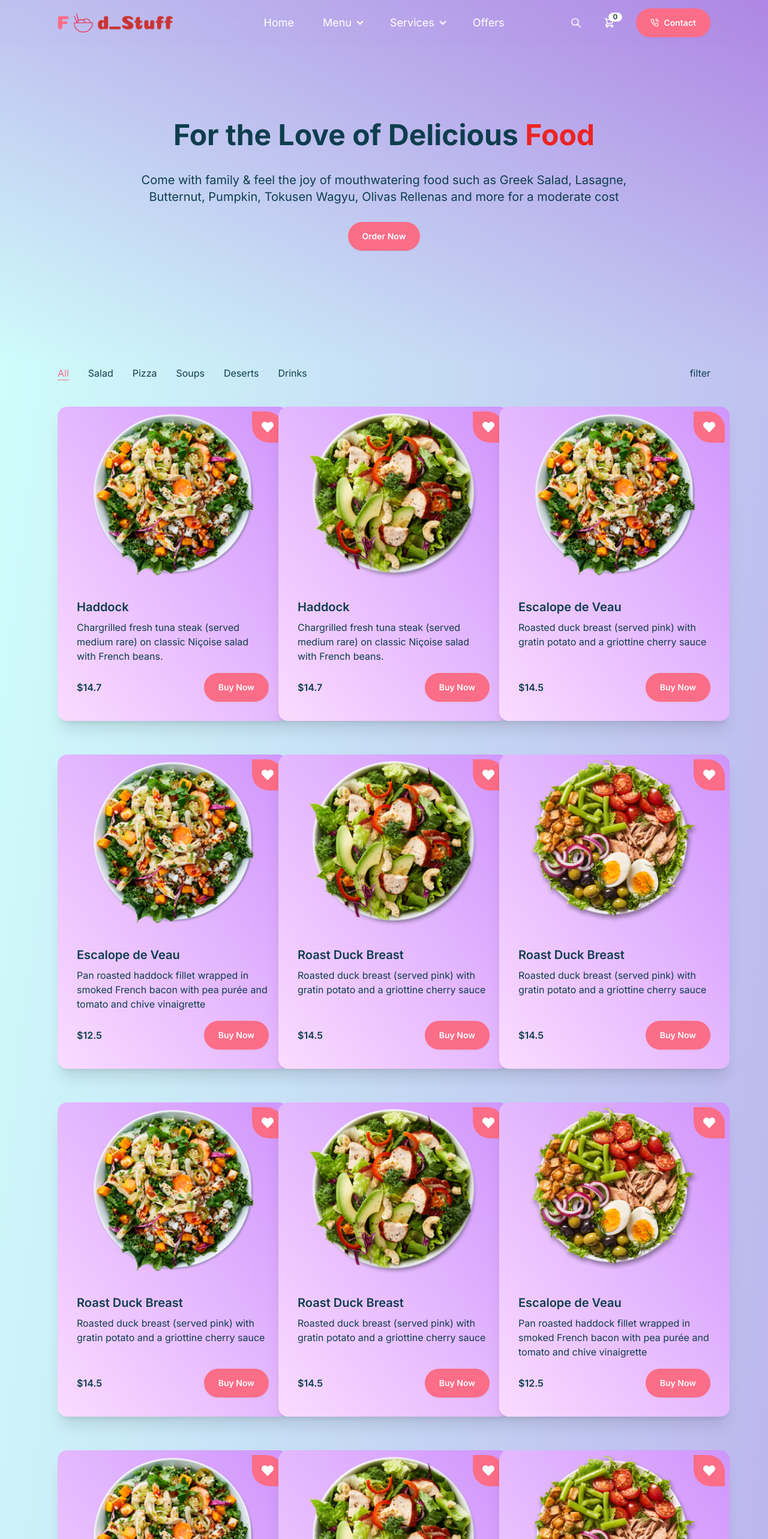
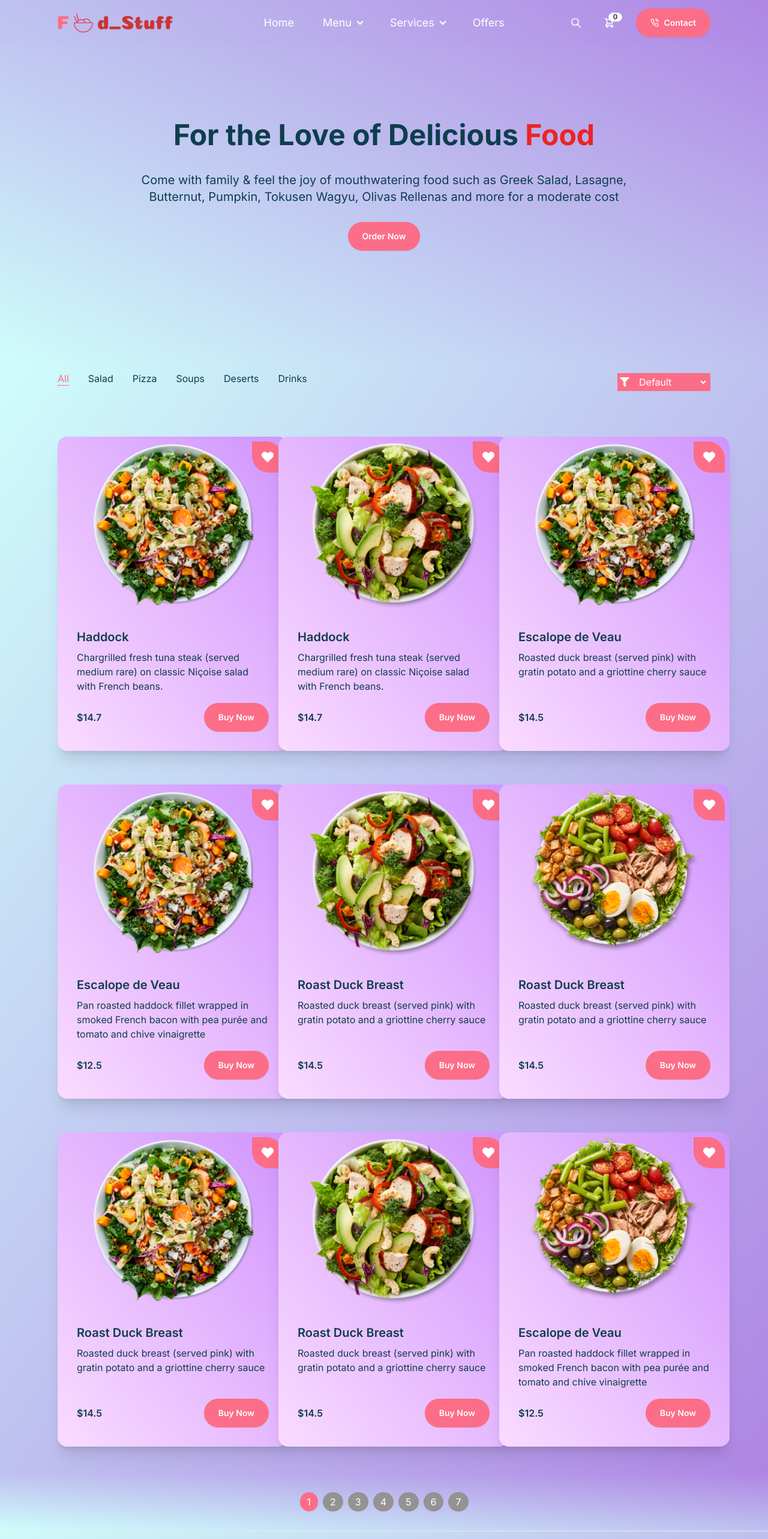
Before and after one commit to utkarsh032/Food_Stuff-Mern-Project, a React (Vite) app in the folder food-stuff_client/: page /menu in a window 1280 px wide. Shown: the top 2566 px of the page at 60% size. Built offline with nearby package versions, Linux system fonts and the light colour scheme.

Commit message:
filter & pagination

```diff
--- a/food-stuff_client/src/App.css
+++ b/food-stuff_client/src/App.css
@@ -8,6 +8,11 @@ body {
   font-family: 'Inter', sans-serif;
 
 }
+
+header, nav{
+  z-index: 10001 !important;
+}
+
 
 .section-container {
   @apply max-w-screen-2xl container mx-auto xl:px-24 px-4
--- a/food-stuff_client/src/pages/Shop/Menu.jsx
+++ b/food-stuff_client/src/pages/Shop/Menu.jsx
@@ -1,5 +1,6 @@
 import React, { useEffect, useState } from 'react'
 import Card from '../../components/Card'
+import { FaFilter } from 'react-icons/fa'
 
 const Menu = () => {
 
@@ -7,6 +8,8 @@ const Menu = () => {
   const [filteredItems, setFilteredItems] = useState([])
   const [selectedCategory, setSelectedCategory] = useState("all")
   const [sortOption, setSortOption] = useState("default ")
+  const [currentPage, setCurrentPage] = useState(1);
+  const [itemsPerPage] = useState(9);
 
   useEffect(() => {
     const fetchData = async () => {
@@ -29,49 +32,57 @@ const Menu = () => {
     const filtered = category === "all" ? menu : menu.filter((item) => item.category === category)
     setFilteredItems(filtered)
     setSelectedCategory(category)
+    setCurrentPage(1)
   }
 
   // show all
   const showAll = () => {
     setFilteredItems(menu)
     setSelectedCategory("all")
+    setCurrentPage(1)
   }
 
   const handleSortChange = (option) => {
-    setSortOption(option)
+    setSortOption(option);
 
-    let sortedItems = [...filterItems]
+    // Logic for sorting based on the selected option
+    let sortedItems = [...filteredItems];
 
     switch (option) {
-      case 'A-Z':
-        sortedItems.sort((a, b) => a.name.localCompare(b.name))
+      case "A-Z":
+        sortedItems.sort((a, b) => a.name.localeCompare(b.name));
         break;
-
-      case 'Z-A':
-        sortedItems.sort((b, a) => b.name.localCompare(a.name))
+      case "Z-A":
+        sortedItems.sort((a, b) => b.name.localeCompare(a.name));
         break;
-
-
-      case 'low-to-high':
-        sortedItems.sort((a, b) => a.price - b.price)
+      case "low-to-high":
+        sortedItems.sort((a, b) => a.price - b.price);
         break;
-
-      case 'high-to-low':
-        sortedItems.sort((a, b) => b.price - a.price)
+      case "high-to-low":
+        sortedItems.sort((a, b) => b.price - a.price);
         break;
       default:
+        // Do nothing for the "default" case
         break;
     }
 
-    setFilteredItems(sortedItems)
+    setFilteredItems(sortedItems);
+    setCurrentPage(1);
+  };
 
-  }
+  // pagination
+
+  const indexOfLastItem = currentPage * itemsPerPage;
+  const indexOfFirstItem = indexOfLastItem - itemsPerPage;
+  const currentItems = filteredItems.slice(indexOfFirstItem, indexOfLastItem);
+
+  const paginate = (pageNumber) => setCurrentPage(pageNumber);
 
 
   return (
-    <div>
+    <div className='max-w-screen-2xl  mx-auto '>
       {/*menu banner*/}
-      <div className='max-w-screen-2xl  mx-auto xl:px-24 text-[#0E3E4E] bg-gradient-to-tr from-[#CFFDFB] to-[#AF85E4]'>
+      <div className='xl:px-24 text-[#0E3E4E] bg-gradient-to-tr from-[#CFFDFB] to-[#AF85E4]'>
         <div className='py-48 flex flex-col justify-center items-center gap-8'>
           {/*Text */}
           <div className='text-center px-4 space-y-7'>
@@ -87,7 +98,7 @@ const Menu = () => {
       <div className='section-container bg-gradient-to-br from-[#CFFDFB] to-[#AF85E4] '>
 
         {/*filter and sort*/}
-        <div className='flex justify-between text-[#0E3E4E]'>
+        <div className='flex flex-col md:flex-row flex-wrap md:justify-between items-center space-y-3 mb-8'>
           <div className='flex flex-row justify-start md:items-center md:gap-8 gap-4 text-[#0E3E4E]'>
             <button onClick={showAll} className={selectedCategory === "all" ? "active" : ""}> All </button>
             <button onClick={() => filterItems("salad")} className={selectedCategory === "salad" ? "active" : ""} >Salad</button>
@@ -97,19 +108,48 @@ const Menu = () => {
             <button onClick={() => filterItems("drinks")} className={selectedCategory === "drinks" ? "active" : ""} >Drinks</button>
           </div>
 
-          <div>filter</div>
+          {/*sorting*/}
+          <div className='flex justify-end  items-center gap-1 px-1 bg-[#FC6D87]'>
+            <div>
+              <FaFilter className='h-4 w-4 text-[#fff] ' />
+            </div>
+
+            <select name="sort" id='sort' onChange={(e) => handleSortChange(e.target.value)} value={sortOption} className='bg-[#FC6D87] text-[#fff] px-2 py-1 rounded-sm'>
+              <option value="default">Default</option>
+              <option value="A-Z">A-Z</option>
+              <option value="Z-A">Z-A</option>
+              <option value="low-to-high">Low to High</option>
+              <option value="high-to-low">High to Low</option>
+            </select>
+
+          </div>
         </div>
 
         {/* product card */}
+
         <div className='grid md:grid-cols-3 sm:grid-cols-2 grid-cols-1 gap-4 py-6'>
-          {filteredItems.map((item) => (
+          {currentItems.map((item) => (
             <Card key={item._id} item={item} />
           ))}
         </div>
+      </div>
 
-      </div >
 
-    </div >
+      {/*pagination */}
+      <div className="flex justify-center bg-gradient-to-tr from-[#CFFDFB] to-[#AF85E4]  py-8 text-[#fff]">
+        {Array.from({ length: Math.ceil(filteredItems.length / itemsPerPage) }).map((_, index) => (
+          <button
+            key={index + 1}
+            onClick={() => paginate(index + 1)}
+            className={`mx-1 px-3 py-1 rounded-full ${currentPage === index + 1 ? "bg-[#FC6D87] " : "bg-[#949292]"
+              }`}
+          >
+            {index + 1}
+          </button>
+        ))}
+      </div>
+
+    </div>
   )
 }
 
```
